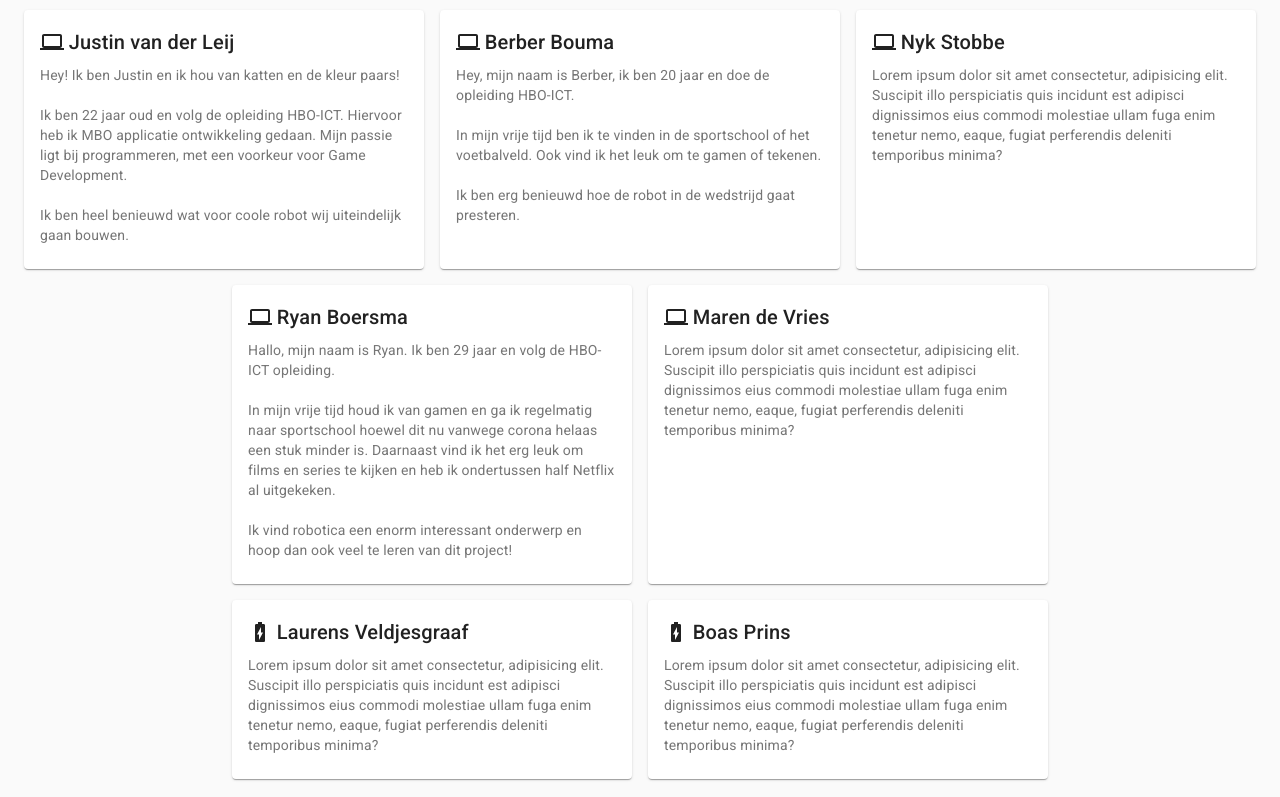
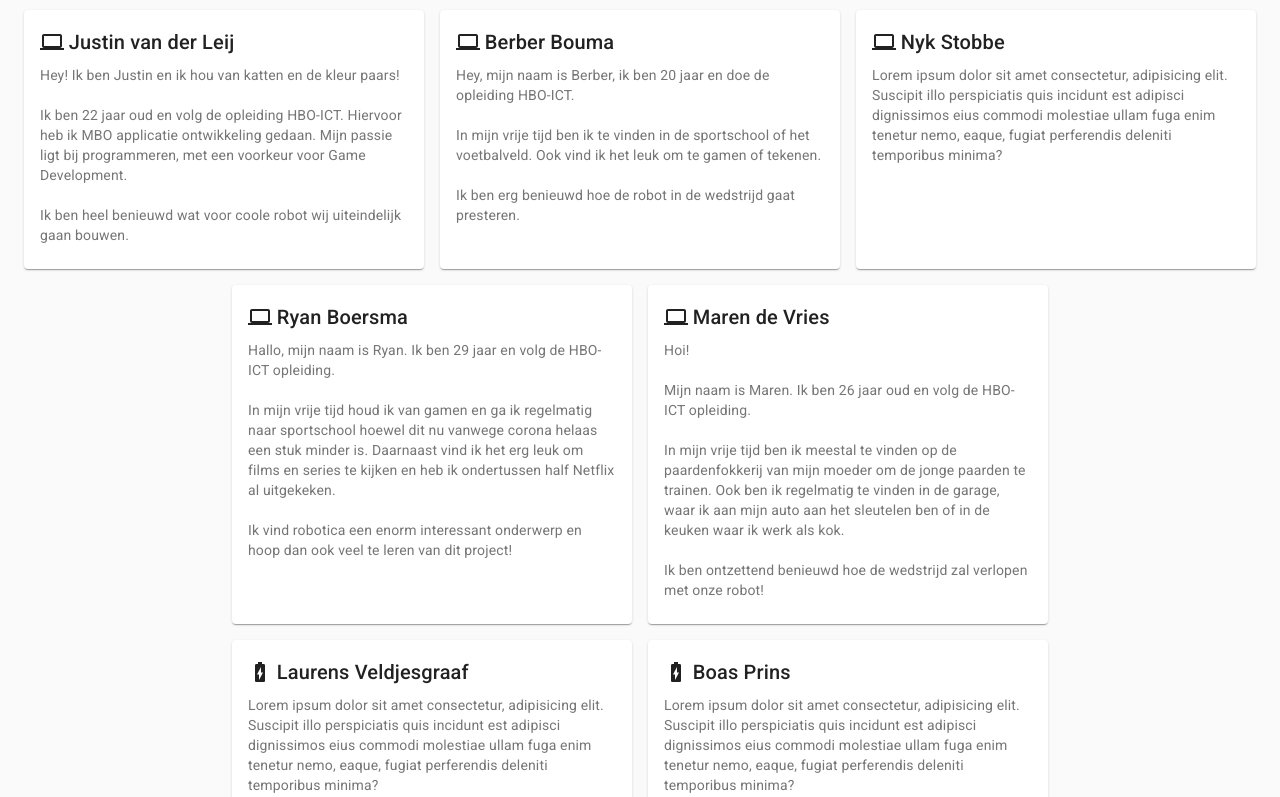
Before and after one commit to HBO-ICT-Robotica/Website, a Next.js app: page /about in a window 1280 px wide. Shown: the part 540-1337 px from the top of the page. Built offline with nearby package versions, Linux system fonts and the light colour scheme.

Commit message:
Add Maren description

```diff
--- a/src/pages/about.tsx
+++ b/src/pages/about.tsx
@@ -138,7 +138,16 @@ export default function About() {
 						<Grid item xs={12} sm={6} md={4}>
 							<AboutCard discipline="ICT" name="Maren de Vries">
 								<Typography variant="body2" color="textSecondary" component="p">
-									Lorem ipsum dolor sit amet consectetur, adipisicing elit. Suscipit illo perspiciatis quis incidunt est adipisci dignissimos eius commodi molestiae ullam fuga enim tenetur nemo, eaque, fugiat perferendis deleniti temporibus minima?
+									Hoi!
+									<br/>
+									<br/>
+									Mijn naam is Maren. Ik ben 26 jaar oud en volg de HBO-ICT opleiding.
+									<br/>
+									<br/>
+									In mijn vrije tijd ben ik meestal te vinden op de paardenfokkerij van mijn moeder om de jonge paarden te trainen. Ook ben ik regelmatig te vinden in de garage, waar ik aan mijn auto aan het sleutelen ben of in de keuken waar ik werk als kok.
+									<br/>
+									<br/>
+									Ik ben ontzettend benieuwd hoe de wedstrijd zal verlopen met onze robot!
 								</Typography>
 							</AboutCard>
 						</Grid>
```
